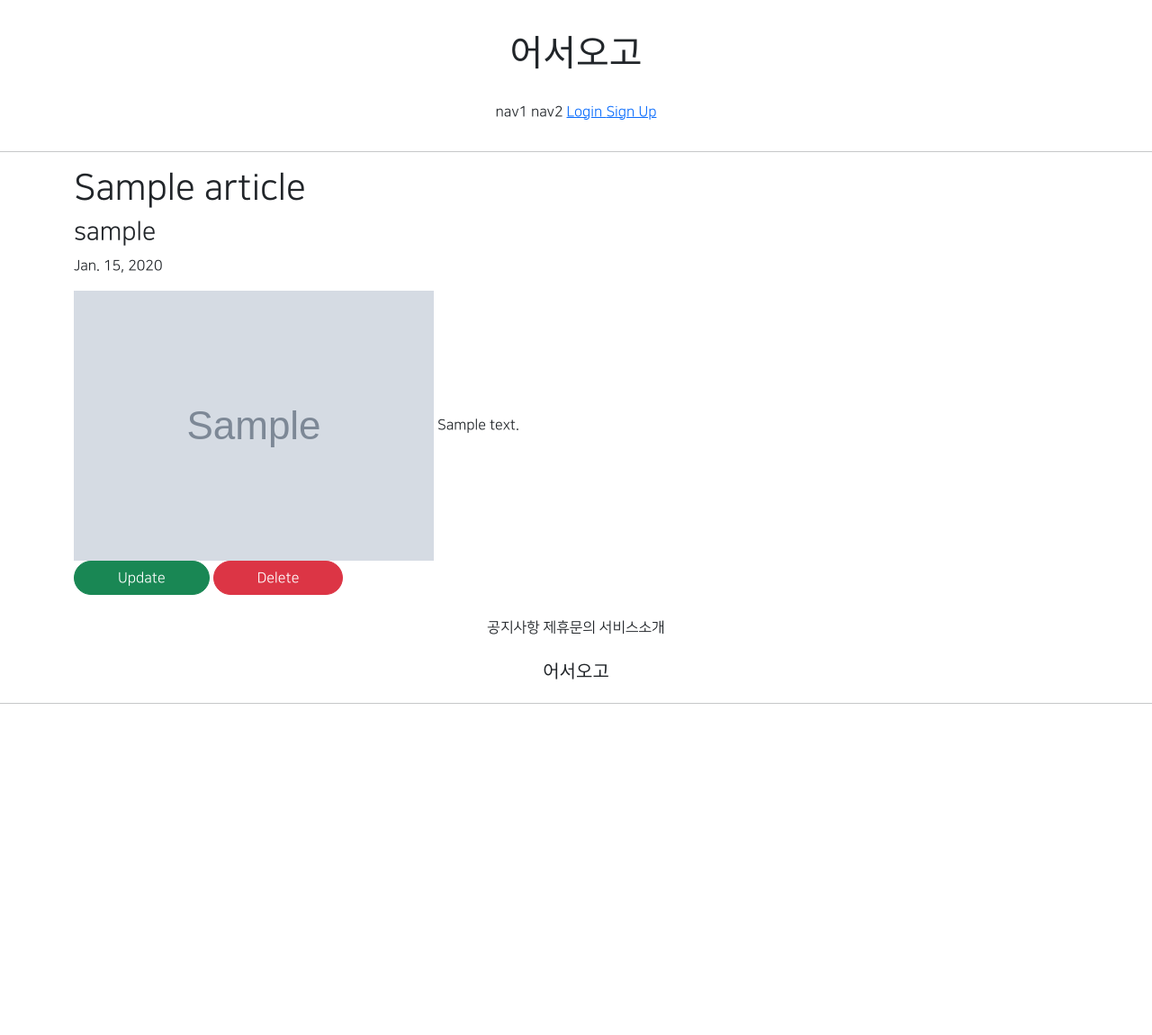
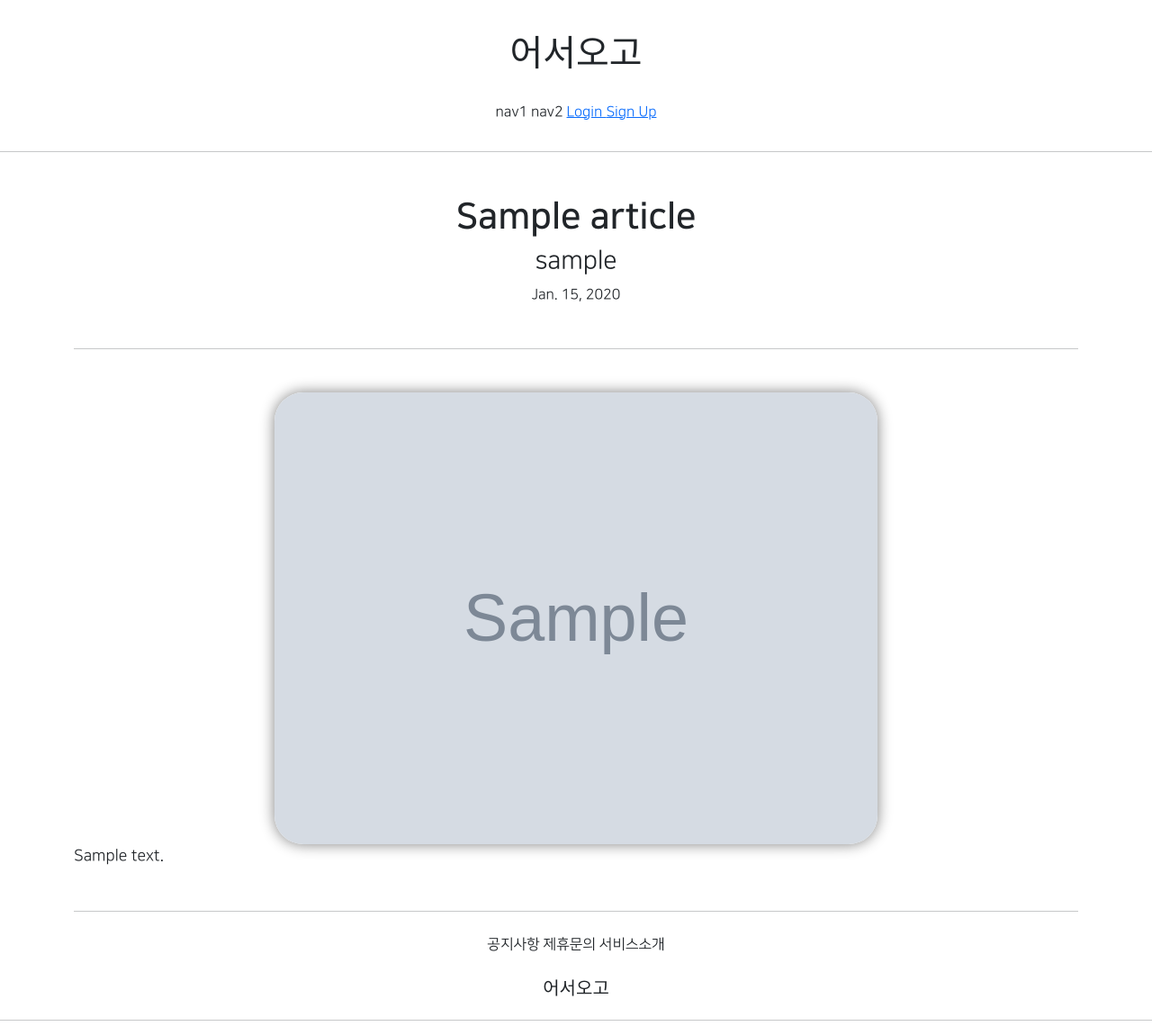
Before and after one commit to namvandy/gi_6, a Django app: page /articles/detail/1 in a window 1280 px wide. Shown: the whole page at 90% size. Before the commit the page ends 782 px from the top, so only its background shows below. Run offline with Django 3.2, Linux system fonts and the light colour scheme; tables that the repository leaves empty hold one stand-in row (values such as "Sample post"); grey boxes marked "Sample" are stand-in pictures; parts of the project's set-up code (start-up, migrations or seed data) failed here and were passed over; some libraries are stand-ins or nearby versions.

Commit message:
8/05 2nd commit decorator

```diff
--- a/articleapp/templates/articleapp/detail.html
+++ b/articleapp/templates/articleapp/detail.html
@@ -2,17 +2,25 @@
 
 {% block content %}
 
-    <div class="container">
-        <div>
+    <div class="container text-center">
+        <div class="my-5">
             {#     제목, 글쓴이, 작성일자       #}
-            <h1>{{ target_article.title }}</h1>
+            <h1 class="NNS_B">{{ target_article.title }}</h1>
             <h3>{{ target_article.writer.profile.nickname }}</h3> {# writer사용자의 프로필의 닉네임을 가져옴 #}
             <p>{{ target_article.created_at }}</p>
         </div>
-        <div>
+
+        <hr>
+
+        <div class="my-5">
             {# 게시글 대표 이미지, 게시글 내용    #}
-            <img src="{{ target_article.image.url }}" alt="">
-            {{ target_article.content }}
+            <img src="{{ target_article.image.url }}"
+                 class="article-image"
+                 alt="">
+            <div class="article-content">
+                {{ target_article.content }}
+            </div>
+            {% if target_article.writer == user %}
             <div>
                 <a href="{% url 'articleapp:update' pk=target_article.pk %}"
                     class="btn btn-success rounded-pill px-5">
@@ -23,6 +31,14 @@
                     Delete
                 </a>
             </div>
+            {% endif %}
+        </div>
+
+        <hr>
+
+        <div>
+            {# 댓글내용, 댓글작성 #} {# comment앱을 만들어서 댓글기능 만들것임. #}
+
         </div>
     </div>
 
--- a/articleapp/views.py
+++ b/articleapp/views.py
@@ -26,7 +26,7 @@ class ArticleCreateView(CreateView):
         return super().form_valid(form)
 
     def get_success_url(self):
-        return reverse('articleapp:list', kwargs={'pk': self.object.pk})
+        return reverse('articleapp:detail', kwargs={'pk': self.object.pk})
 
 
 class ArticleDetailView(DetailView):
--- a/static/base.css
+++ b/static/base.css
@@ -38,3 +38,15 @@
 .round_button:hover{ /*마우스를 올려놓을 때*/
     color:lightpink;
 }
+
+.article-image{
+    width: 60%;
+    border-radius:2rem;
+    box-shadow: 0 0 1rem grey;
+}
+
+.article-content{
+    text-align:left;
+    font-size:1.1rem;
+
+}
```
